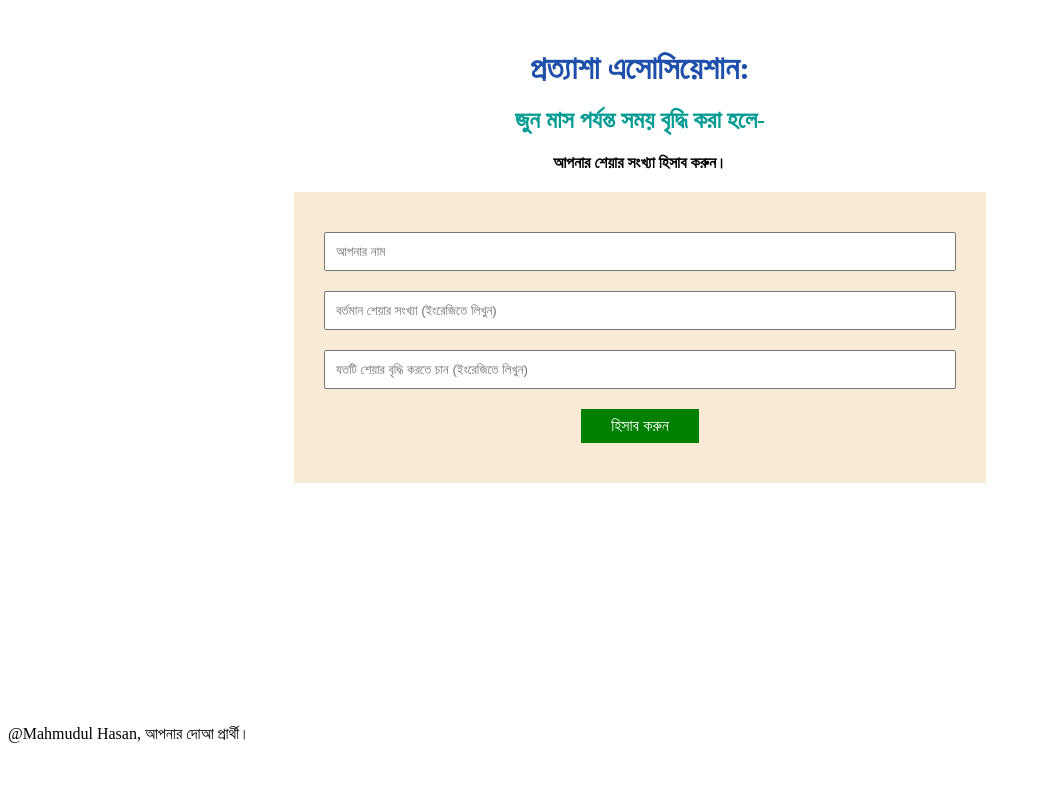
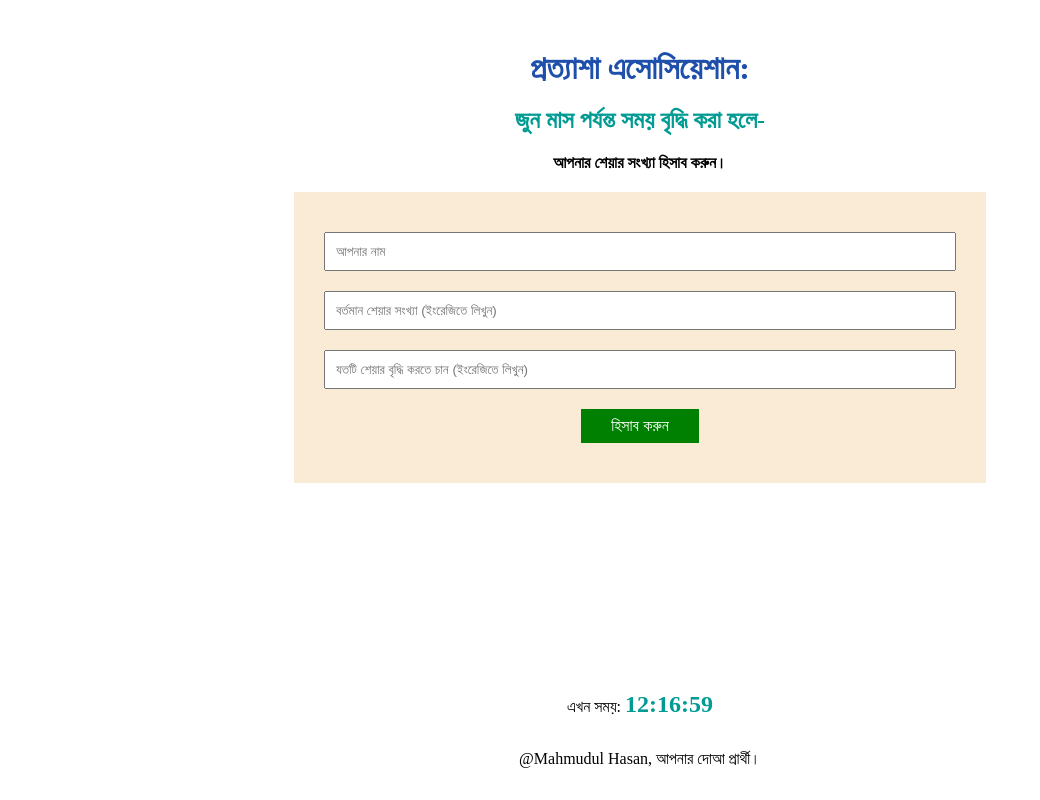
Before and after one commit to hasanfrombd/prottasha_shareCount, a plain HTML site: page index.html in a window 1280 px wide. Shown: the whole page, without its empty margins (0-1040 px from the left). Drawn offline with Linux system fonts and the light colour scheme.

Commit message:
clock added

```diff
--- a/index.html
+++ b/index.html
@@ -40,7 +40,9 @@
         }
         h4 {margin: 0 auto 20px;}
         footer{
-            margin-top: 50px;
+            display: flex;
+            flex-direction: column;
+            align-items: center;
         }
     </style>
 </head>
@@ -83,7 +85,10 @@
         <h3 id="totalJune" style="color: rgb(0, 155, 147);"></h3>
     </div>
 
-        <footer> @Mahmudul Hasan, আপনার দোআ প্রার্থী।</footer>
+        <footer>
+            <p>এখন সময়: <span id="clock" style="color: rgb(0, 155, 147); font-size: 1.5rem; font-weight: bold;"></span></p>
+            <p> @Mahmudul Hasan, আপনার দোআ প্রার্থী।</p>
+        </footer>
 
     <script>
 
@@ -150,16 +155,24 @@
             // Displaying the result in the HTML element
             const resultElementJune = document.getElementById("januaryJune");
             resultElementJune.innerHTML = "=> জানুআরি মাসে " + januaryJune.toFixed(0) + " টাকা,";
-            resultElementJune.style.display = "block";
+            // resultElementJune.style.display = "block";
 
             //February installment
             document.getElementById("februaryJune").innerHTML = "=> ফেব্রুআরি মাসে " + januaryJune.toFixed(0) + " টাকা, ";
+            resultElementJune.style.display = "block";
+
             document.getElementById("marchJune").innerHTML = "=> মার্চ মাসে " + januaryJune.toFixed(0) + " টাকা, ";
+            resultElementJune.style.display = "block";
+
             const aprilJune = 2 * (presentCountJune * 500) + ((increseCountJune * 500 * 16) / 6);
             document.getElementById("aprilJune").innerHTML = "=> এপ্রিল মাসে " + aprilJune.toFixed(0) + " টাকা।"
+            resultElementJune.style.display = "block";
 
             document.getElementById("mayJune").innerHTML = "=> মে মাসে " + januaryJune.toFixed(0) + " টাকা, ";
+            resultElementJune.style.display = "block";
+
             document.getElementById("juneJune").innerHTML = "=> জুন মাসে " + januaryJune.toFixed(0) + " টাকা, ";
+            resultElementJune.style.display = "block";
 
             const yearTotalJune = ((presentCountJune + increseCountJune) * 500 * 16 );
             document.getElementById("totalJune").innerHTML = "প্রিয় সদস্য, Prottasha Phase 1 শেষে আপনার মোট জমা হবে " + yearTotalJune + " টাকা।" ;
@@ -168,7 +181,15 @@
 
         // the click event listener to the button
         document.getElementById("calculateButtonJune").addEventListener("click", shareCountJune);
-
+    // date function practised here..
+    function clock (){
+        var cd = new Date();
+        var hours = cd.getHours();
+        var minutes = cd.getMinutes();
+        var seconds = cd.getSeconds();
+        document.getElementById("clock").innerHTML = (hours + ":" + minutes + ":" + seconds);
+    }
+    setInterval("clock()",1000);
     </script>
 </body>
 </html>
```
